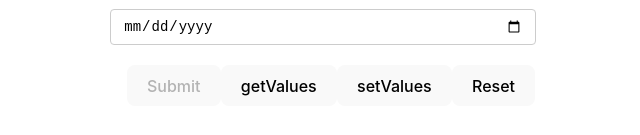
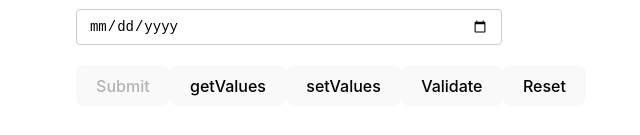
Before and after one commit to HsuanPeng/React-Hook-Form-Practice-2023, a React (Vite) app: page / in a window 1280 px wide. Shown: the part 911-1046 px from the top of the page, without its empty margins (309-949 px from the left). Built offline with nearby package versions, Linux system fonts and the light colour scheme; no server answers.

Commit message:
feat: validation mode and manully trigger validation

```diff
--- a/src/components/YoutubeForm.tsx
+++ b/src/components/YoutubeForm.tsx
@@ -46,6 +46,7 @@ const YoutubeForm = () => {
         dob: new Date(),
       };
     },
+    mode: "onBlur", // 何時驗證表單，可選擇onBlur、onChange，預設是onSubmit
   });
 
   // 取出方法
@@ -58,6 +59,7 @@ const YoutubeForm = () => {
     getValues,
     setValue,
     reset,
+    trigger,
   } = form;
 
   // 取出狀態
@@ -134,7 +136,7 @@ const YoutubeForm = () => {
           <input
             type="text"
             id="username"
-            disabled // 禁用欄位
+            // disabled // 禁用欄位
             {...register("username", {
               required: {
                 value: true,
@@ -300,6 +302,10 @@ const YoutubeForm = () => {
           setValues
         </button>
 
+        <button type="button" onClick={() => trigger("channel")}>
+          Validate
+        </button>
+
         <button type="button" onClick={() => reset()}>
           Reset
         </button>
```
